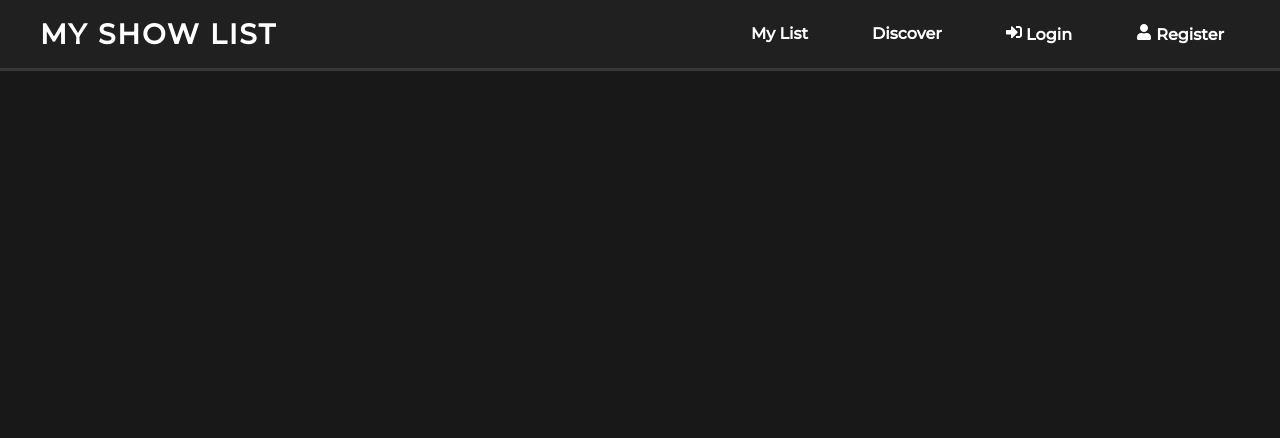
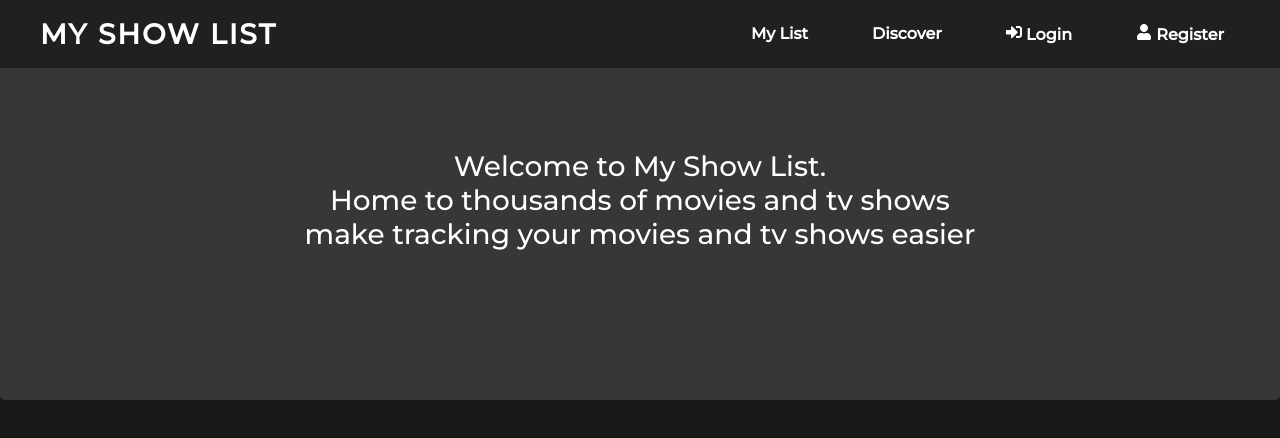
Before and after one commit to ozan98/my-show-list, a React (Create React App) app in the folder frontend/: page / in a window 1280 px wide. Shown: the top 438 px of the page. Built offline with nearby package versions, Linux system fonts and the light colour scheme; no server answers.

Commit message:
[build][frontend] landing page hero

```diff
--- a/frontend/src/index.js
+++ b/frontend/src/index.js
@@ -11,6 +11,7 @@ import './stylesheets/mylist.css'
 import './stylesheets/discover.css'
 import './stylesheets/info.css'
 import './stylesheets/search.css'
+import './stylesheets/landingpage.css'
 
 
 
--- a/frontend/src/pages/LandingPage.jsx
+++ b/frontend/src/pages/LandingPage.jsx
@@ -2,7 +2,15 @@ import React from 'react'
 
 function LandingPage() {
     return (
-        <div>Landing Page</div>
+        <section className="landing-page-container">
+            <div className="hero-container">
+                <div className="hero-header">
+                    <p>Welcome to My Show List.</p>
+                    <p>Home to thousands of movies and tv shows</p>
+                    <p>make tracking your movies and tv shows easier </p>
+                </div>
+            </div>
+        </section>
     )
 }
 
--- /dev/null
+++ b/frontend/src/stylesheets/landingpage.css
@@ -0,0 +1,28 @@
+@import './index.css';
+
+.landing-page-container {
+    max-width: 1200px;
+    padding-top: 85px;
+    margin: 0 auto;
+
+}
+
+.hero-container {
+    position: absolute;
+    top: 0;
+    left: 0;
+    right: 0;
+    height: 50vh;
+    background-color: var(--primary);
+    border-radius: 5px;
+    display: flex;
+    justify-content: center;
+    align-items: center;
+}
+
+.hero-header {
+    padding: 0 10px;
+    color: var(--light);
+    text-align: center;
+    font-size: 28px;
+}
```
Also changed, not shown: frontend/src/stylesheets/index.css (+2 -13 lines).
